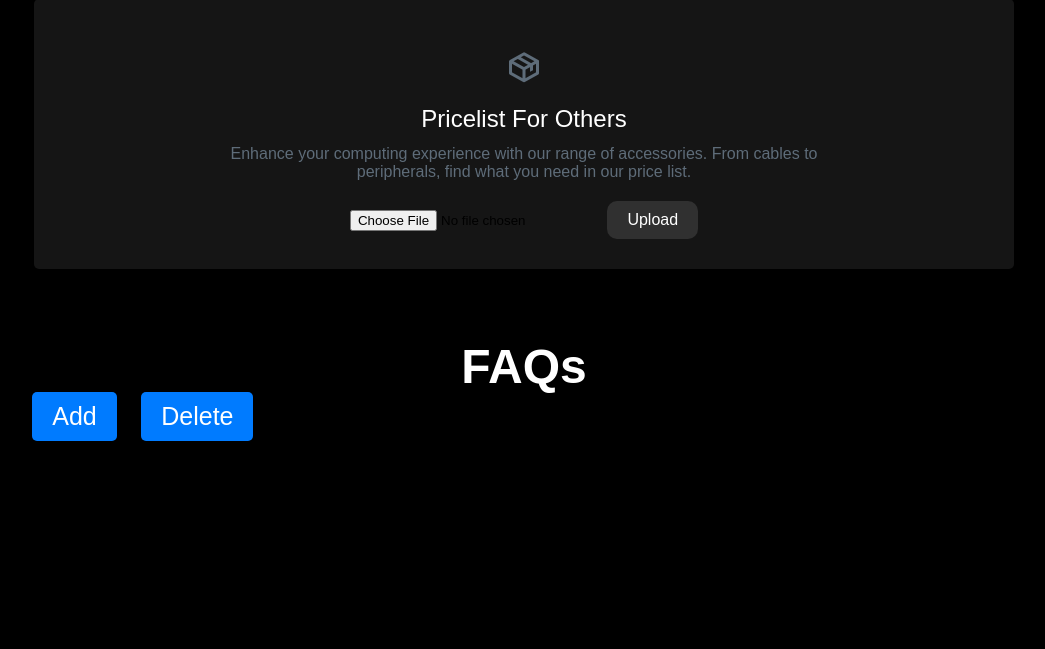
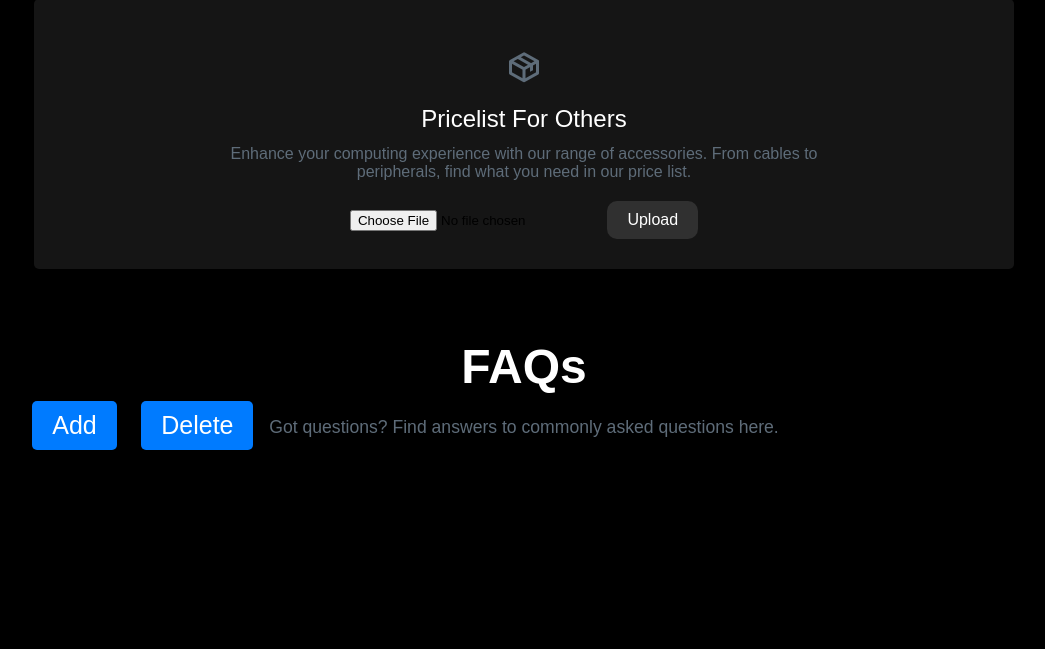
Before and after one commit to MACARIOLA/MGRW-PC-Draft, a PHP site: page /CMS.php in a window 1280 px wide. Shown: the part 2521-3170 px from the top of the page, without its empty margins (116-1161 px from the left). Before the commit the page ends 2962 px from the top, so only its background shows below. Run offline with PHP 8.4, Linux system fonts and the light colour scheme; data comes from the database, SQL or seed files in the repository; data that the repository does not hold is empty; some web fonts are replaced.

Commit message:
Update CMS.css

```diff
--- a/css/CMS.css
+++ b/css/CMS.css
@@ -1067,7 +1067,19 @@
     border: 1px solid var(--black1);
 }
 
+.sentence1 {
+	text-align: center;
+    color: var(--paracolor);
+    font-size: 1.1rem;
+    line-height: 1.5em;
+	max-width: 700px;
+	margin: auto auto 20px;
+    cursor: default;
+}
 
+.hidden {
+    display: none;
+}
 
 
 /* -------------
```
